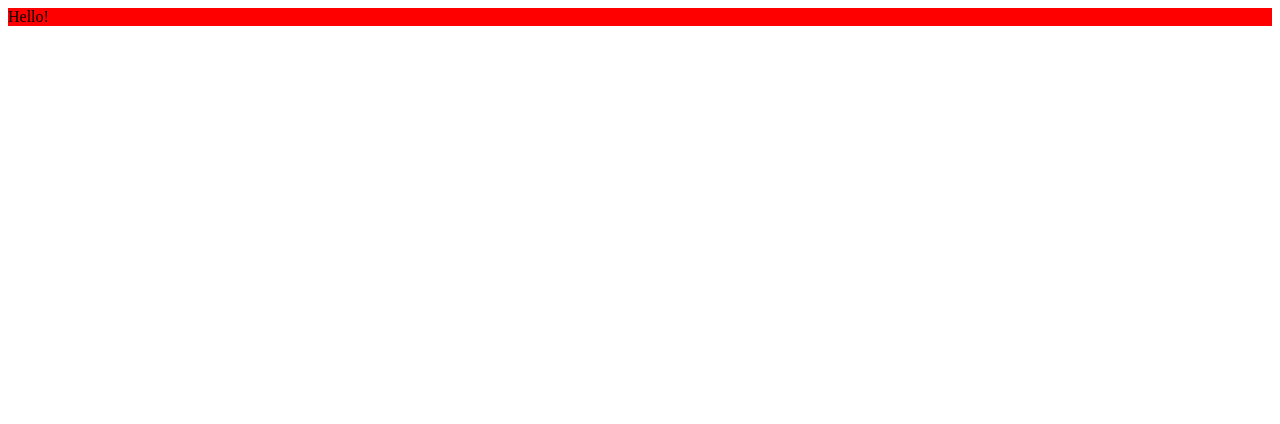
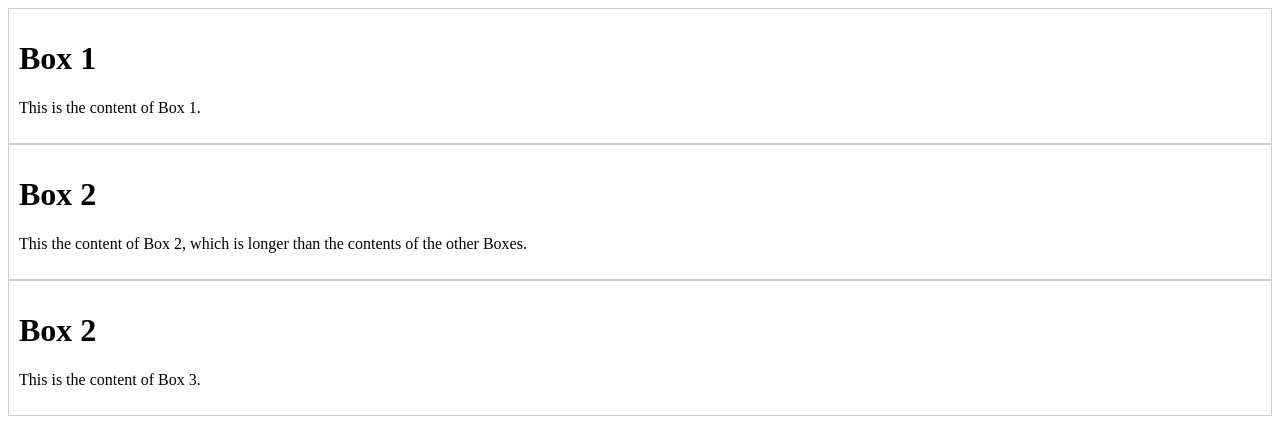
Before and after one commit to kaloyan-marinov/flexbox-css, a plain HTML site: page index.html in a window 1280 px wide. Drawn offline with Linux system fonts and the light colour scheme.

Commit message:
make preparations for (subsequently!) demonstrating features of Flexbox CSS

```diff
--- a/index.html
+++ b/index.html
@@ -3,12 +3,26 @@
     <head>
         <title>Document</title>
         <style>
-            .container {
-                background: #ff0000
+            .container div {
+                border: 1px #ccc solid;
+                padding: 10px;
             }
         </style>
     </head>
     <body>
-        <div class="container">Hello!</div>
+        <div class="container">
+            <div>
+                <h1>Box 1</h1>
+                <p>This is the content of Box 1.</p>
+            </div>
+            <div>
+                <h1>Box 2</h1>
+                <p>This the content of Box 2, which is longer than the contents of the other Boxes.</p>
+            </div>
+            <div>
+                <h1>Box 2</h1>
+                <p>This is the content of Box 3.</p>
+            </div>
+        </div>
     </body>
 </html>
```
Also changed, not shown: 1 other file.
